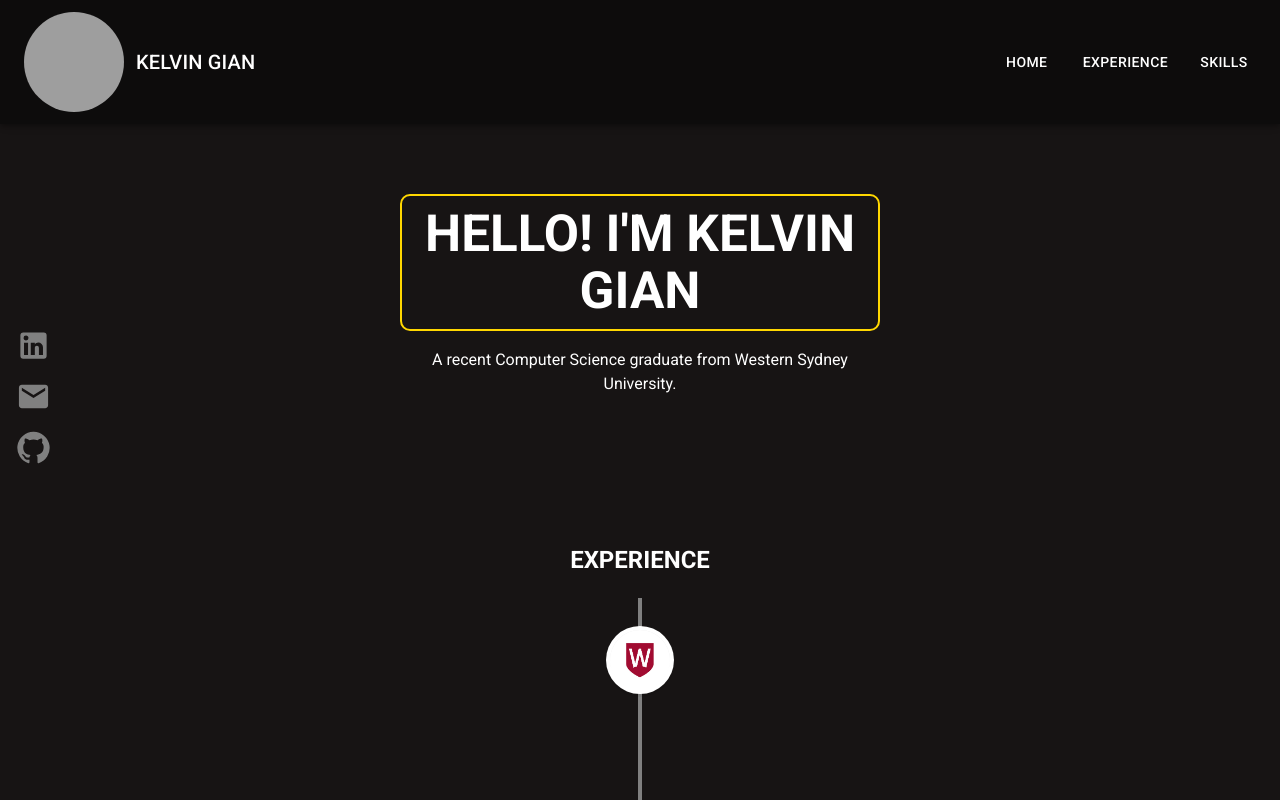
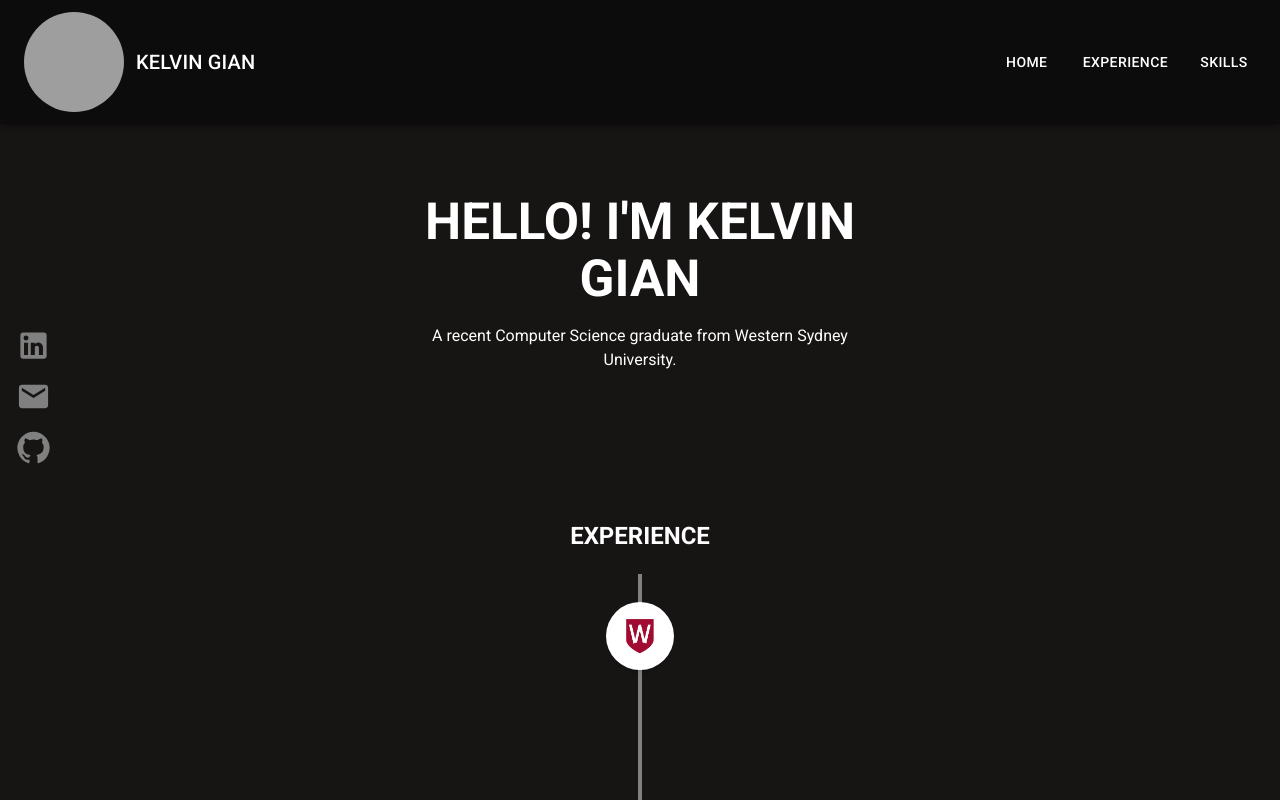
Before and after one commit to kelvin0012/my-website, a React (Vite) app: page / in a window 1280 px wide. Shown: the top 800 px of the page. Built offline with nearby package versions, Linux system fonts and the light colour scheme; grey boxes are pictures that could not be loaded.

Commit message:
update ui

```diff
--- a/src/App.css
+++ b/src/App.css
@@ -27,6 +27,10 @@
 
 .skillsIcon:hover {
   transform: scale(1.2) rotate(5deg);
+}
+
+.skillsTitle {
+  margin-bottom: inherit;
 }
 
 .hoverText {
@@ -93,9 +97,6 @@
 
 .title {
   margin-bottom: 1px;
-  border: 2px solid #FFD700; /* Border around the text */
-  border-radius: 10px; /* Rounded corners */
-  padding: 10px; /* Add padding for space between text and border */
 }
 
 .skills {
--- a/src/components/Skills.jsx
+++ b/src/components/Skills.jsx
@@ -17,7 +17,7 @@ export const Skills = () => {
         <div className="skills">
             <Grid container direction="row" justifyContent="center" alignItems="center">
                 <Grid item xs={12}>
-                    <h2>SKILLS</h2>
+                    <h2 className="skillsTitle">SKILLS</h2>
                     <p className="hoverText">Hover over icons for more details</p>
                 </Grid>
                 <Grid item xs={1}>
```
